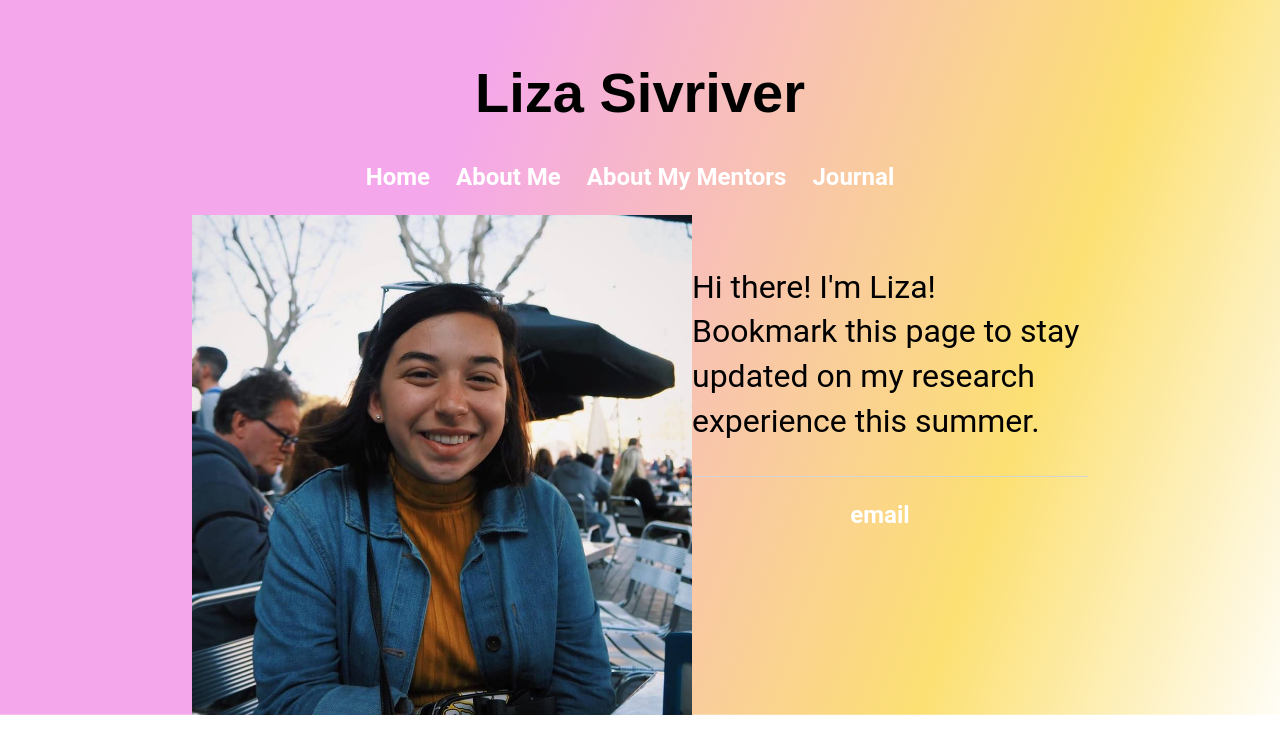
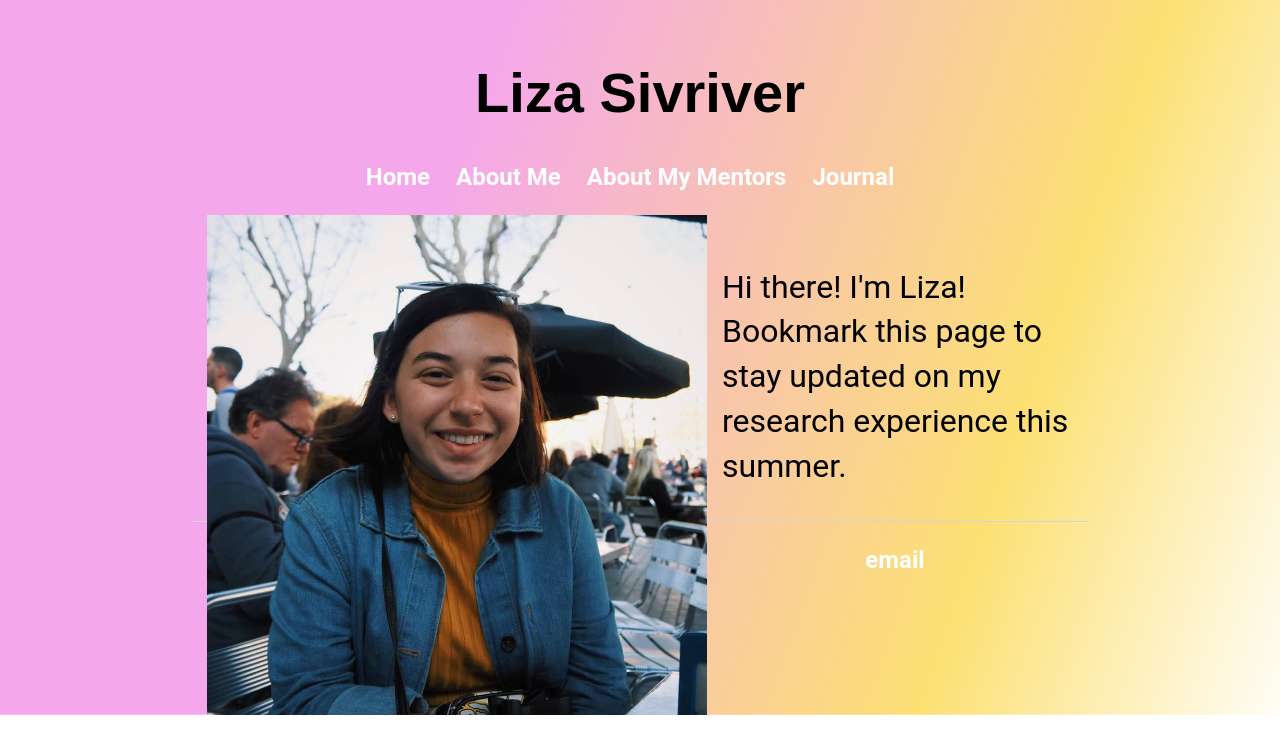
Before and after one commit to lizasivriver/lizasivriver, a Jekyll site: the page built from index.html, in a window 1280 px wide. Shown: the top 754 px of the page. Built offline with Jekyll 4.4.1, drawn with Linux system fonts in a browser that asks for light colours.

Commit message:
Update home.html

```diff
--- a/_layouts/home.html
+++ b/_layouts/home.html
@@ -6,7 +6,7 @@
 
 <div class="row col-md-3 col-sm-offset-1">
 
-	<img width="500" height="500" img src="liza.jpg" alt="liza" align="left">
+	<img width="500" height="500" style="padding: 0 15px; float: left;" img src="liza.jpg" alt="liza" align="left">
 
 	<div class="row text-center" id="contact-items">
 		<br>
```
